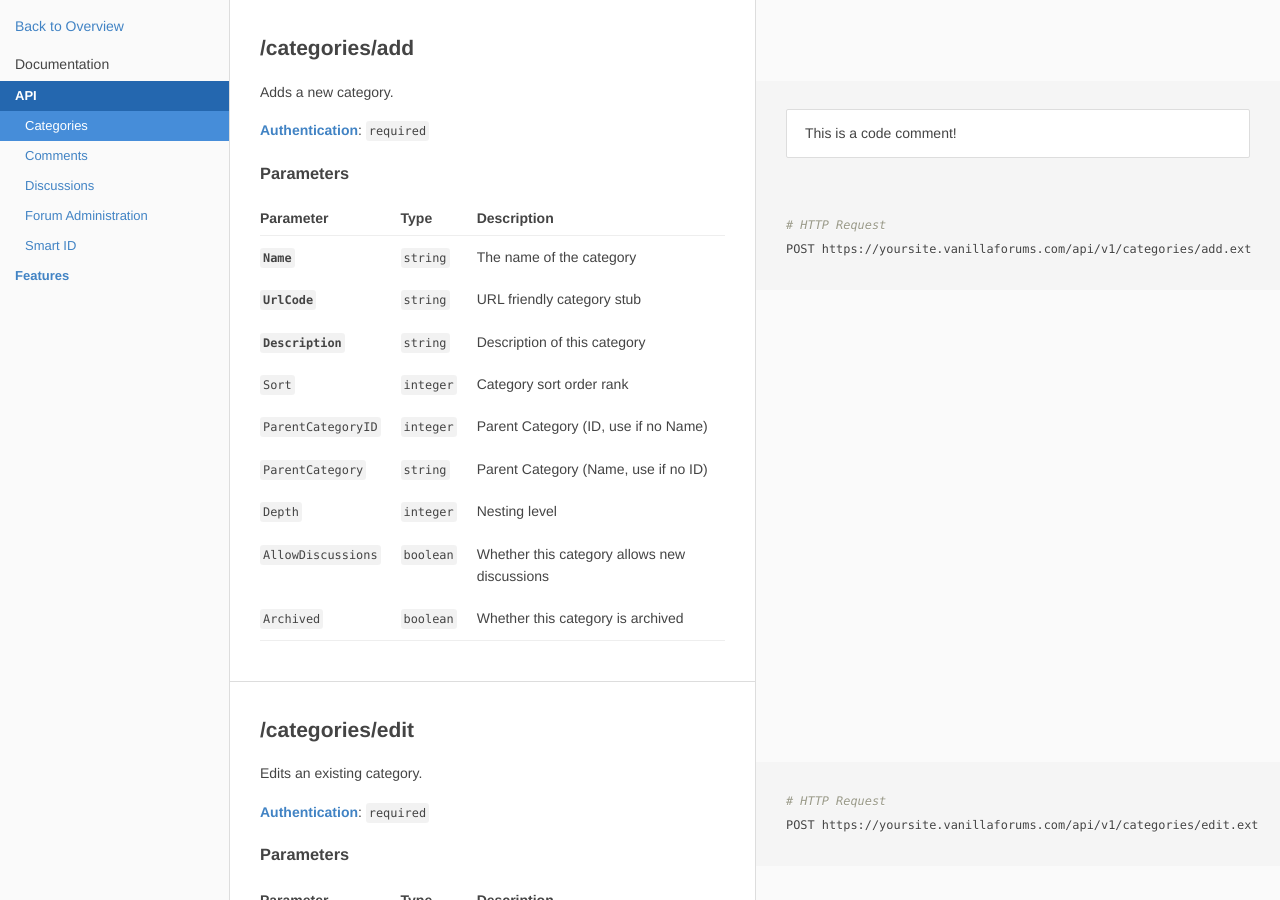
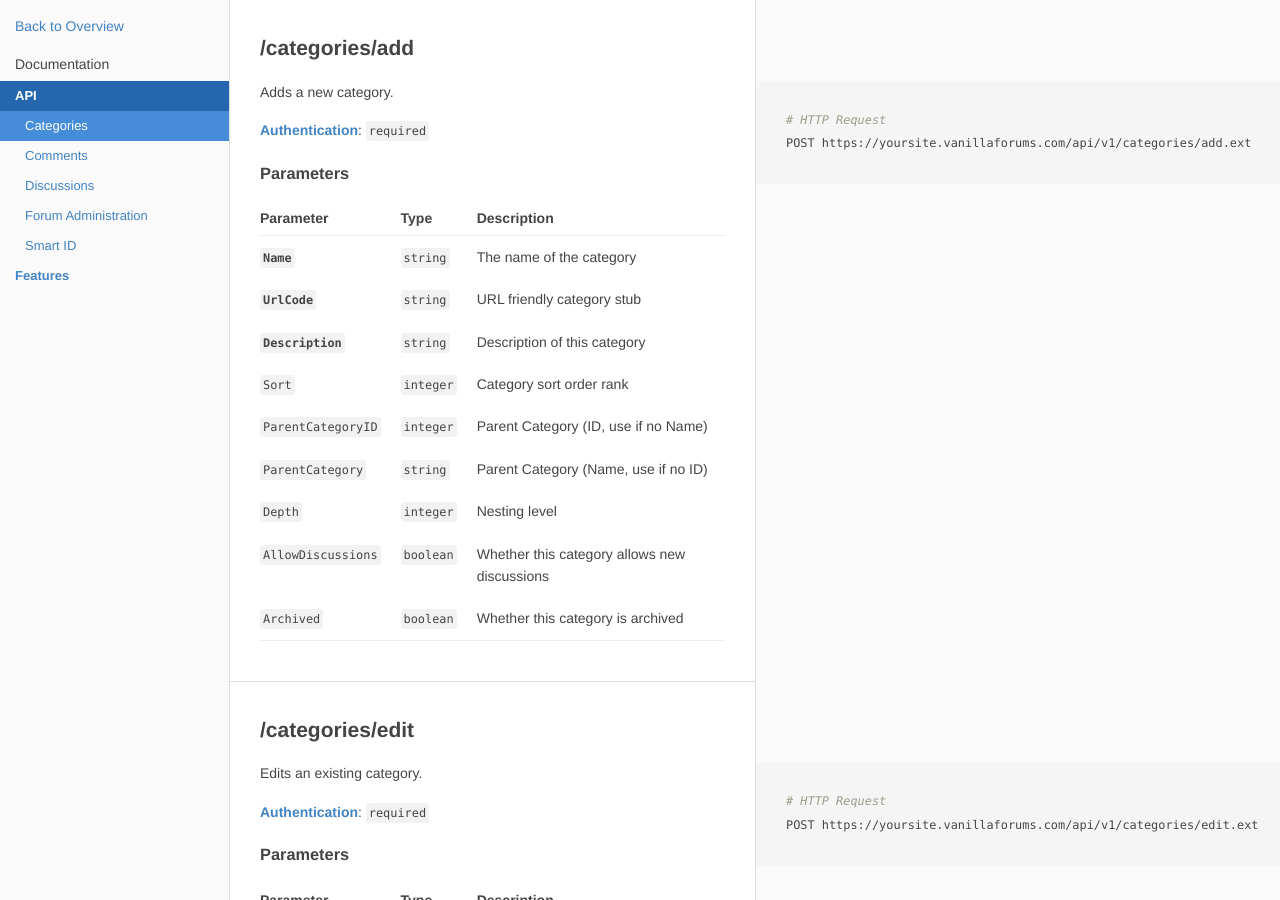
Before and after one commit to hgtonight/vanilladocs, a Jekyll site: the page built from api/categories.md, in a window 1280 px wide and 900 px high. Built offline with Jekyll 4.4.1, drawn with Linux system fonts in a browser that asks for light colours; Markdown is read by kramdown in place of the engine named in the settings.

Commit message:
Herp derp, lorem ipsum go away

````diff
--- a/api/categories.md
+++ b/api/categories.md
@@ -4,8 +4,6 @@ layout: documentation
 ---
 
 ## /categories/add
-
-> This is a code comment!
 
 ```sh
 # HTTP Request
````
